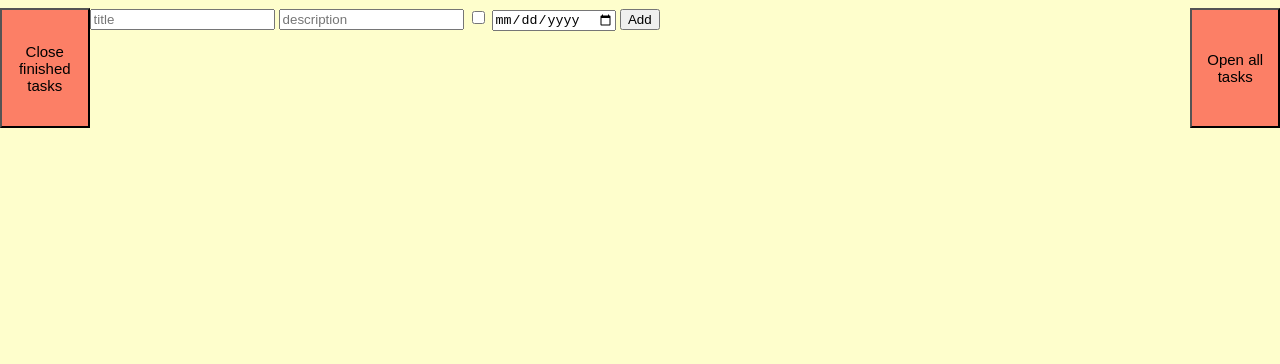
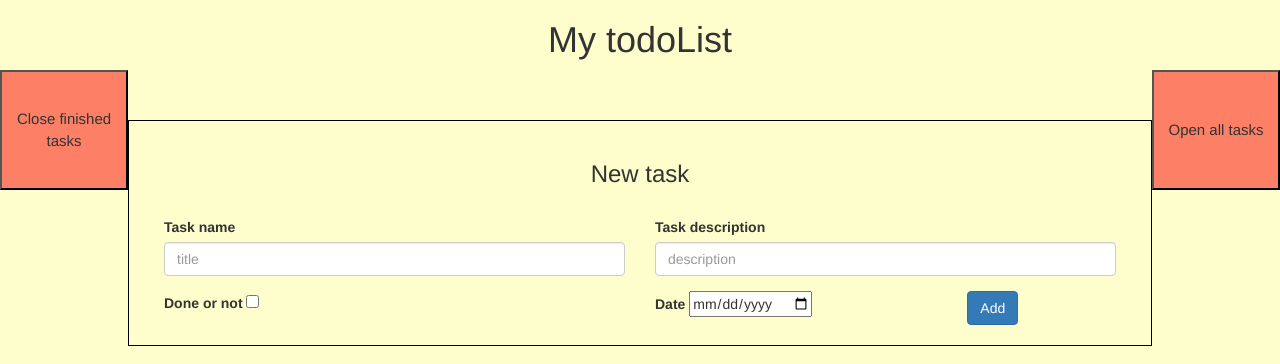
Before and after one commit to Na11a/TaskServer-client, a plain HTML site: page index.html in a window 1280 px wide. Drawn offline with nearby package versions, Linux system fonts and the light colour scheme; no server answers.

Commit message:
change ui

```diff
--- a/index.html
+++ b/index.html
@@ -3,24 +3,47 @@
 <head>
     <meta charset='utf-8'>
     <meta http-equiv='X-UA-Compatible' content='IE=edge'>
-    <title>Page Title</title>
+    <title>TodoList</title>
     <meta name='viewport' content='width=device-width, initial-scale=1'>
+    <link rel="stylesheet" href="https://maxcdn.bootstrapcdn.com/bootstrap/3.3.7/css/bootstrap.min.css" integrity="sha384-BVYiiSIFeK1dGmJRAkycuHAHRg32OmUcww7on3RYdg4Va+PmSTsz/K68vbdEjh4u" crossorigin="anonymous">
+
     <link rel='stylesheet' type='text/css' media='screen' href='main.css'>
 </head>
 <body>
+  <header>
+    <h1 class=title>My todoList</h1>
+
+  </header>
+  <main>
     <button id="close-mode">Close finished tasks</button>
     <button id="open-mode">Open all tasks</button>
     <div id="tasks">
 
     </div>
-    <form name="task">
-        <input type="text" name="title" placeholder="title" required oninvalid="this.setCustomValidity('Input title name')" oninput="setCustomValidity('')">
-        <input type="text" name="desc" placeholder="description">
-        <input type="checkbox" name="done">
-        <input type="date" name="dueDate" placeholder="finish date">
-        <button type="submit">Add</button>
-    </form>
-</body>
+  </main>
+
+    <form name="task" class="form">
+      <h3>New task</h3>
+      <div class="form-group col-md-6">
+        <label for="exampleInputText">Task name</label>
+        <input type="text" name="title" class="form-control" placeholder="title" required oninvalid="this.setCustomValidity('Input title name')" oninput="setCustomValidity('')">
+      </div>
+      <div class="form-group col-md-6">
+        <label for="exampleInputText">Task description</label>
+        <input type="text" name="desc" class="form-control" placeholder="description">
+      </div>
+        <div class="form-check col-md-6">
+          <label class="form-check-label" for="exampleCheck1">Done or not</label>
+          <input type="checkbox" class = "form-check-input" name="done">
+        </div>
+        <div class="form-group col-md-4">
+            <label for="inputAddress2">Date</label>
+            <input type="date" name="dueDate" placeholder="finish date">
+
+        </div>
+        <button class="btn btn-primary" type="submit">Add</button>
+    </form></body>
+
 <script src='main.js'></script>
 
 </html>
--- a/main.css
+++ b/main.css
@@ -1,7 +1,19 @@
 body{
     background-color: rgba(250,250,0,0.2);
-    margin-left: 7%;
-    margin-right: 7%;
+    margin-left: 10%;
+    margin-right: 10%;
+}
+header .title{
+  text-align: center;
+}
+.form{
+  margin-top: 50px;
+  padding: 20px;
+  border: solid black 1px;
+}
+.form h3{
+  text-align: center;
+  margin-bottom: 30px;
 }
 #tasks{
     background-color: rgba(250,250,0,0.5);
@@ -60,7 +72,7 @@ button.delete{
 button#close-mode{
     position: fixed;
     left:0px;
-    width:7%;
+    width:10%;
     background-color:rgba(250, 0, 0, 0.5);
     height: 15%;
     font-size: 15px;
@@ -68,7 +80,7 @@ button#close-mode{
 button#open-mode{
     position: fixed;
     right:0px;
-    width:7%;
+    width:10%;
     background-color:rgba(250, 0, 0, 0.5);
     height: 15%;
     font-size: 15px;
```
Also changed, not shown: main.js (line endings or trailing spaces).
